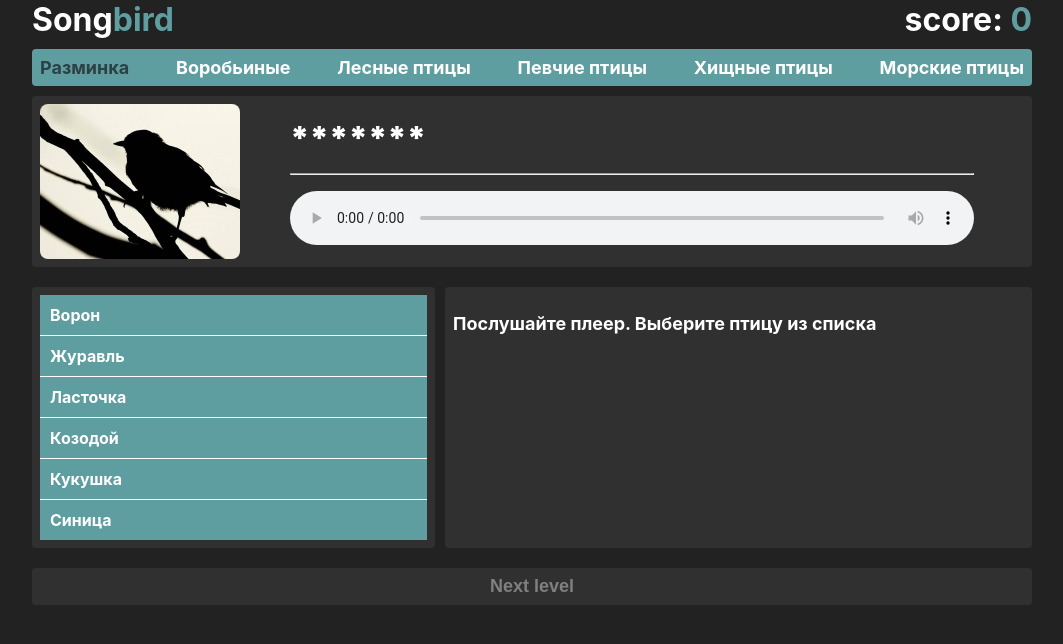
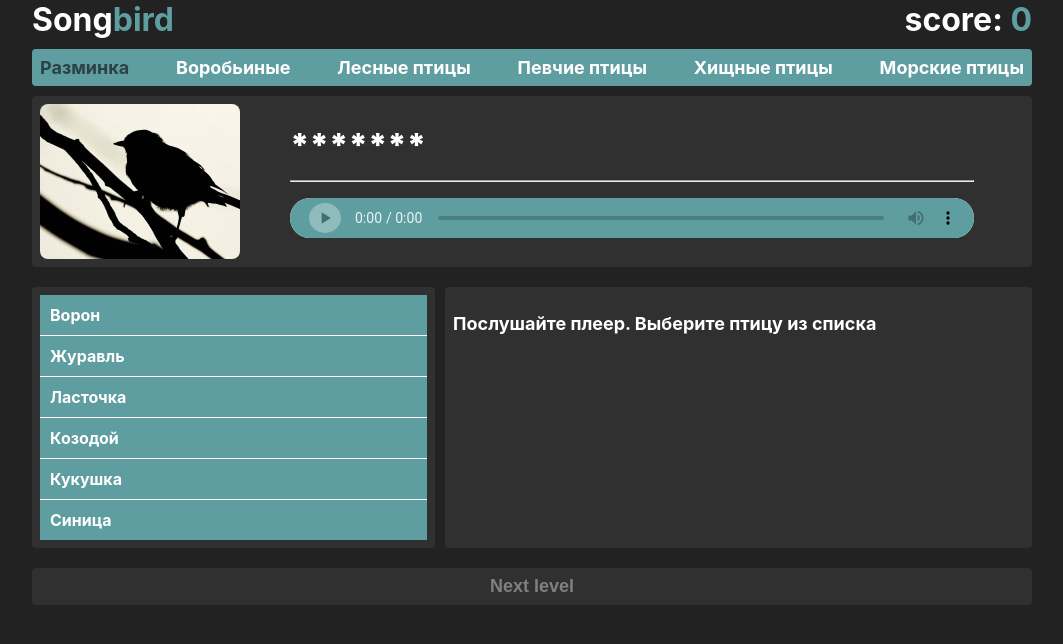
Before and after one commit to mrINEX/songbird, a React (Create React App) app: page /warm-up in a window 1280 px wide. Shown: the top 644 px of the page, without its empty margins (108-1171 px from the left). Built offline with nearby package versions, Linux system fonts and the light colour scheme.

Commit message:
refactor: player

```diff
--- a/src/App.js
+++ b/src/App.js
@@ -1,6 +1,6 @@
 import React, { useContext } from 'react';
 import {
-  BrowserRouter, Switch, Route, Redirect, useHistory
+  BrowserRouter, Switch, Route, Redirect,
 } from 'react-router-dom';
 import Header from './header/header';
 import { SongbirdContext } from './state';
@@ -8,7 +8,6 @@ import Main from './main/main';
 
 function App() {
   const { state, dispatch } = useContext(SongbirdContext);
-  const history = useHistory();
 
   function handlerAgain() {
     dispatch({ type: 'set score', value: 0 });
@@ -25,6 +24,7 @@ function App() {
             <p className='result-score-message'>
               Вы набрали <span style={{color: 'cadetblue'}}>{state.score}</span> баллов из <span style={{color: 'cadetblue'}}>30</span> возможных.
             </p>
+            { state.score > 29 && <p className='result-score-win-message'>Поздравляем!<br /> Игра окончена.</p>}
             <button onClick={handlerAgain} className='result-score-button'>пройти викторину ещё раз</button>
           </div>
         }
--- a/src/index.scss
+++ b/src/index.scss
@@ -32,6 +32,12 @@ code {
   font-size: large;
 }
 
+.result-score-win-message {
+  color: white;
+  font-weight: 900;
+  font-size: xx-large;
+}
+
 .result-score-button {
   background: cadetblue;
   margin: 10px 0;
@@ -46,3 +52,30 @@ code {
     color: #2c4145;
   }
 }
+
+audio::-webkit-media-controls-panel {
+  background-color: cadetblue;
+}
+
+audio::-webkit-media-controls-play-button {
+  -webkit-appearance: media-play-button;
+  display: flex;
+  flex: none;
+  border: none;
+  box-sizing: border-box;
+  width: 30px;
+  height: 30px;
+  line-height: 30px;
+  margin-left: 9px;
+  margin-right: 9px;
+  padding: 0;
+  border-radius: 50%;
+  background-color: white;
+  // border: 10px solid red;
+}
+
+audio::-webkit-media-controls-current-time-display,
+audio::-webkit-media-controls-time-remaining-display {
+  color: white;
+  text-shadow: none;
+}
--- a/src/main/main.js
+++ b/src/main/main.js
@@ -8,6 +8,7 @@ import { SongbirdContext } from '../state';
 import { useHistory } from "react-router-dom";
 import correct from '../assets/audio/correct.mp3';
 import error from '../assets/audio/error.mp3';
+import Player from './player.main';
 
 const Main = (props) => {
   const { typeBirds } = props;
@@ -38,6 +39,7 @@ const Main = (props) => {
       return typeBirds[randomInteger(0, typeBirds.length - 1)];
     }, [typeBirds]
   );
+  console.log('guess: ', currentBirdGuess);
 
   function handlerBirds(e) {
     setCurrentBirdClick(typeBirds[e.target.id - 1]);
@@ -69,9 +71,8 @@ const Main = (props) => {
         <div className='top-details'>
           <div>{nameBird}</div>
           <hr />
-          <div>
-            <audio className='top-player' src={currentBirdGuess.audio} controls autoPlay/>
-          </div>
+          <audio className='top-player' src={currentBirdGuess.audio} controls/>
+          {/* <Player src={currentBirdGuess.audio} /> */}
         </div>
       </div>
       <div className='main-center'>
--- a/src/main/main.scss
+++ b/src/main/main.scss
@@ -14,7 +14,7 @@
   margin: 10px 0;
   padding: 8px;
   border-radius: 4px;
-  display: grid;
+  height: 100%;
 }
 .main-center__right {
   width: calc(60% - 10px);
@@ -72,6 +72,8 @@
 
 .top-player {
   width: 100%;
+  height: 40px;
+  display: flex;
 }
 
 .next-level {
--- /dev/null
+++ b/src/main/player.main.js
@@ -0,0 +1,39 @@
+import React, { useState, useMemo } from 'react';
+import './player.scss';
+
+const Player = ({ src }) => {
+  const audio = useMemo(() => new Audio(src), [src]);
+  const [isPlay, setIsPlay] = useState(false);
+
+  audio.onended = () => {
+    setIsPlay(false);
+  };
+  audio.oncanplay = () => {
+    console.log('rady to play');
+  }
+
+  function handlerPlay() {
+    audio.play();
+    setIsPlay(true);
+  }
+
+  function handlerStop() {
+    audio.pause();
+    setIsPlay(false);
+  }
+
+  return (
+    <div className='top-player'>
+      { isPlay
+        ? <div className='play-button' onClick={handlerStop}>
+            <svg className='icon-player' viewBox="0 0 47.607 47.607"><path fill="#5f9ea0" d="M17.991 40.976a6.631 6.631 0 01-13.262 0V6.631a6.631 6.631 0 0113.262 0v34.345zM42.877 40.976a6.631 6.631 0 01-13.262 0V6.631a6.631 6.631 0 0113.262 0v34.345z"></path></svg>
+          </div>
+        : <div className='play-button' onClick={handlerPlay}>
+            <svg className='icon-player' viewBox="-200 0 1200 1000"><path fill="#5f9ea0" d="M96.51 11.97c-31.23 8.05-53.26 32.76-63.42 71.27-3.45 12.84-3.64 29.7-3.64 416.71s.19 403.87 3.64 416.71c16.09 60.74 61.69 86.03 120.9 67.25 9-2.87 53.65-25.1 116.49-58.24 56.14-29.51 221.29-116.3 367.28-192.93 145.99-76.64 271.29-143.31 278.38-148.1 39.28-25.68 59.59-63.04 53.26-97.52-4.79-26.63-24.33-53.07-52.88-71.65C892 399.37 172.58 22.32 154.95 16.38c-18.97-6.33-43.3-8.24-58.44-4.41z"></path></svg>
+          </div>
+      }
+    </div>
+  );
+}
+
+export default Player;
--- /dev/null
+++ b/src/main/player.scss
@@ -0,0 +1,16 @@
+.play-button {
+  width: 40px;
+  height: 40px;
+  border: 2px solid cadetblue;
+  border-radius: 50%;
+  padding: 8px;
+  cursor: pointer;
+  display: flex;
+  justify-content: center;
+}
+
+.icon-player {
+  width: 25px;
+  height: 25px;
+  align-self: center;
+}
```
Also changed, not shown: src/assets/svg/pause.svg (added), src/assets/svg/play.svg (added).
